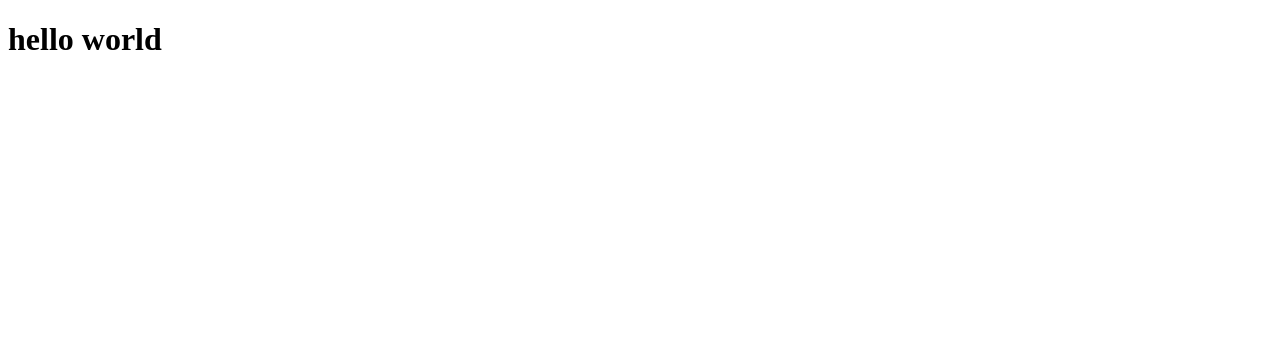
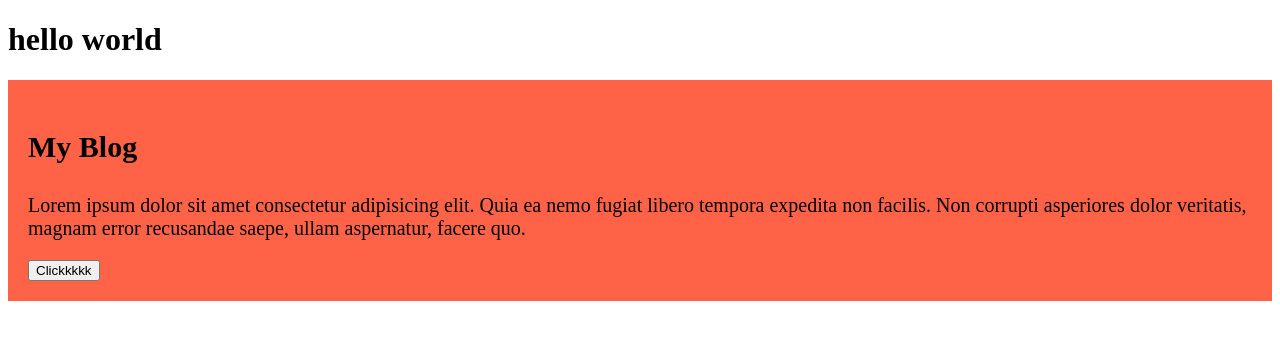
Before and after one commit to arian2004feni/learning-web-dev, a plain HTML site: page index.html in a window 1280 px wide. Drawn offline with Linux system fonts and the light colour scheme.

Commit message:
adding first blog and styling with new file style.css

```diff
--- a/index.html
+++ b/index.html
@@ -1,11 +1,22 @@
 <!DOCTYPE html>
 <html lang="en">
   <head>
-  <meta charset="UTF-8">
-  <meta name="viewport" content="width=device-width, initial-scale=1.0">
+    <meta charset="UTF-8" />
+    <meta name="viewport" content="width=device-width, initial-scale=1.0" />
     <title>Practice for github repo</title>
+    <link rel="stylesheet" href="style.css" />
   </head>
   <body>
     <h1>hello world</h1>
+    <div>
+      <h3>My Blog</h3>
+      <p>
+        Lorem ipsum dolor sit amet consectetur adipisicing elit. Quia ea nemo
+        fugiat libero tempora expedita non facilis. Non corrupti asperiores
+        dolor veritatis, magnam error recusandae saepe, ullam aspernatur, facere
+        quo.
+      </p>
+      <button>Clickkkkk</button>
+    </div>
   </body>
 </html>
--- /dev/null
+++ b/style.css
@@ -0,0 +1,12 @@
+div{
+  padding: 20px;
+  background-color: tomato;
+}
+
+h3{
+  font-size: 30px;
+}
+
+p{
+  font-size: 20px;
+}
```
Lines whose indentation alone changed are shown as unchanged.
